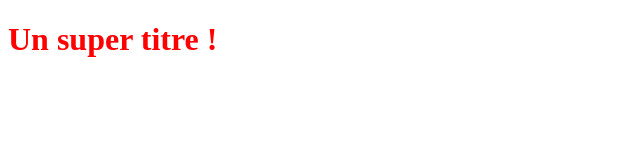
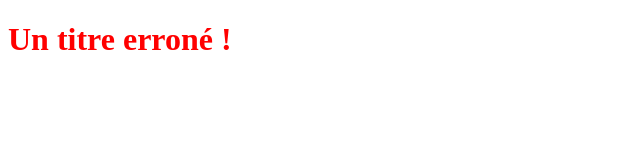
Before and after one commit to gigi1335/OpenclassroomsProject, a plain HTML site: page index.html in a window 1280 px wide. Shown: the whole page, without its empty margins (0-640 px from the left). Drawn offline with Linux system fonts and the light colour scheme.

Commit message:
Erreur pushée

```diff
--- a/index.html
+++ b/index.html
@@ -5,6 +5,6 @@
    <link rel="stylesheet" type="text/css" href="styles.css">
 </head>
 <body>
-   <h1>Un super titre !</h1>
+   <h1>Un titre erroné !</h1>
 </body>
 </html>
```
